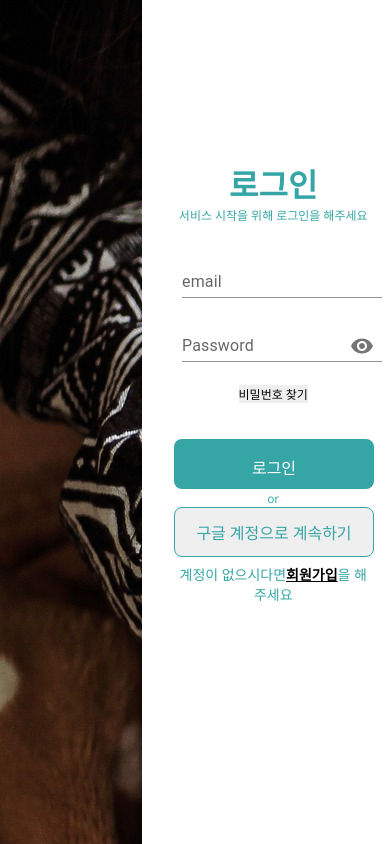
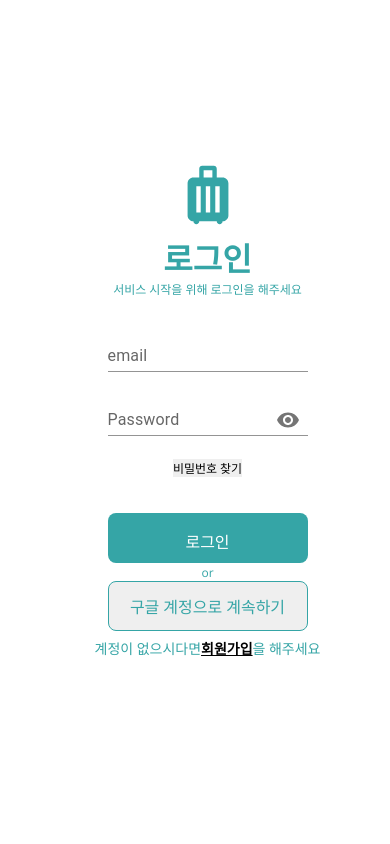
Before and after one commit to 94Jun/Team-Project-D, a React (Create React App) app: page / in a window 390 px wide. Built offline with nearby package versions, Linux system fonts and the light colour scheme; a web font is replaced by a local one.

Commit message:
login update

```diff
--- a/src/pages/login/LoginPage.jsx
+++ b/src/pages/login/LoginPage.jsx
@@ -26,6 +26,8 @@ import { useDispatch } from "react-redux";
 import { LOGIN } from "../../modules/login";
 import { Box, Modal, Typography } from "@mui/material";
 import FindPassword from "../../components/modal/FindPassword";
+import LuggageIcon from '@mui/icons-material/Luggage';
+
 
 const LoginPage = (props) => {
   const dispatch = useDispatch();
@@ -144,6 +146,10 @@ const LoginPage = (props) => {
       </div>
 
       <div className={styles.login_text}>
+      <div className={styles.mo_logo}>
+      <div className={styles.headericon}> <LuggageIcon style={{color:"#35a5a6"}} sx={{ fontSize: 70 }}/>  </div>
+
+        </div>
         <h1>로그인</h1>
         <div className={styles.textsm}>
           서비스 시작을 위해 로그인을 해주세요
--- a/src/pages/login/LoginPage.module.css
+++ b/src/pages/login/LoginPage.module.css
@@ -2,7 +2,7 @@
     text-align: center;
     color: var(--color-main-green3);
     display: grid;
-    grid-template-columns: 1fr 1fr
+    grid-template-columns: 1fr 1fr;
 }
 
 .login_img {
@@ -19,6 +19,10 @@ height: 100vh;
     margin-top: 10em;
     margin-left: 2em;
     width: 80%;
+}
+
+.mo_logo {
+    display: none;
 }
 
 .textsm {
@@ -117,3 +121,29 @@ color: white;
     position:relative;
     margin-top:5vh;
 }
+
+@media (max-width: 768px) {
+
+    .login_full {
+        text-align: center;
+        color: var(--color-main-green3);
+        display: contents;
+        position: relative;
+        margin: none;
+    }
+
+    .login_img {
+       display: none;
+        }
+
+    .mo_logo {
+        display: contents;
+        position: relative;
+    }
+     .login_text {
+        width: 90%;
+        display: flexbox;
+        position: relative;
+
+        }
+}
```
